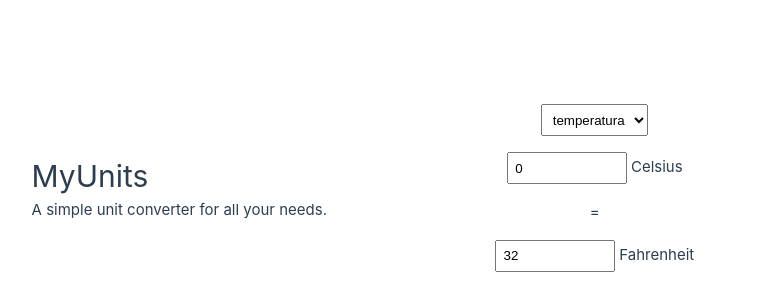
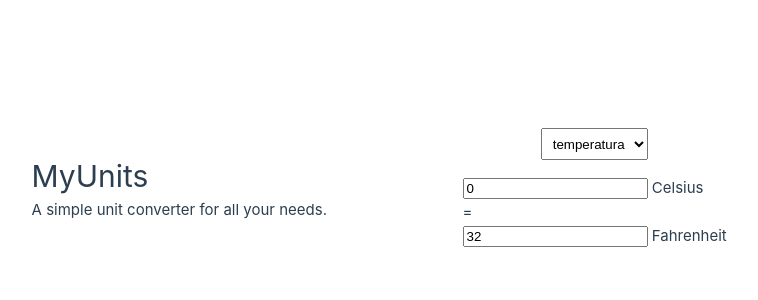
Before and after one commit to IIC3585/2025-1-s1-g8-t3, a Vue app in the folder MyUnits-Vue/: page / in a window 1280 px wide. Shown: the part 212-512 px from the top of the page, without its empty margins (233-991 px from the left). Built offline with nearby package versions, Linux system fonts and the light colour scheme.

Commit message:
Separated Converter component from unit picker

```diff
--- a/MyUnits-Vue/src/components/Converter.vue
+++ b/MyUnits-Vue/src/components/Converter.vue
@@ -1,32 +1,33 @@
 <script>
+import SpecificConverter from './SpecificConverter.vue';
 export default {
+    components: {
+        SpecificConverter
+    },
   data() {
     return {
-      _selectedConversion: 'temperatura',
-      values: {
-        a: 0,
-        b: 32,
-      },
+      // Getter y Setter de tipo de conversion para actualizar también los valores de los inputs
+      selectedConversion: 'temperatura',
       conversionTypes: {
         temperatura: {
-          a_value: 0,
-          b_value: 32,
+          initialA: 0,
+          initialB: 32,
           labelA: 'Celsius',
           labelB: 'Fahrenheit',
           convertAtoB: (c) => (c * 9) / 5 + 32,
           convertBtoA: (f) => ((f - 32) * 5) / 9,
         },
         longitud: {
-          a_value: 0,
-          b_value: 0,
+          initialA: 0,
+          initialB: 0,
           labelA: 'Metros',
           labelB: 'Pies',
           convertAtoB: (m) => m * 3.28084,
           convertBtoA: (ft) => ft / 3.28084,
         },
         peso: {
-          a_value: 0,
-          b_value: 0,
+          initialA: 0,
+          initialB: 0,
           labelA: 'Kilogramos',
           labelB: 'Libras',
           convertAtoB: (kg) => kg * 2.20462,
@@ -38,28 +39,8 @@ export default {
   computed: {
     current() {
       return this.conversionTypes[this.selectedConversion];
-    },
-    selectedConversion: {
-      get() {
-        return this._selectedConversion;
-      },
-      set(value) {
-        this._selectedConversion = value;
-        this.values.a = this.current.a_value;
-        this.values.b = this.current.b_value;
-      }
     }
-  },
-  methods: {
-    setA(event) {
-      this.values.a = parseFloat(event.target.value);
-      this.values.b = this.current.convertAtoB(this.values.a);
-    },
-    setB(event) {
-      this.values.b = parseFloat(event.target.value);
-      this.values.a = this.current.convertBtoA(this.values.b);
-    },
-  },
+  }
 };
 </script>
 
@@ -71,17 +52,15 @@ export default {
       </option>
     </select>
 
-    <div>
-      <input type="number" :value="values.a" @input="setA" />
-      {{ current.labelA }}
-    </div>
-
-    <p>=</p>
-
-    <div>
-      <input type="number" :value="values.b" @input="setB" />
-      {{ current.labelB }}
-    </div>
+    <SpecificConverter
+      :key="selectedConversion"
+      :initialA="current.initialA"
+      :initialB="current.initialB"
+      :labelA="current.labelA"
+      :labelB="current.labelB"
+      :convertAtoB="current.convertAtoB"
+      :convertBtoA="current.convertBtoA"
+    />
   </div>
 </template>
 
--- /dev/null
+++ b/MyUnits-Vue/src/components/SpecificConverter.vue
@@ -0,0 +1,63 @@
+<script>
+export default {
+    name: 'SpecificConverter',
+    props: {
+        initialA: {
+            type: Number,
+            required: true
+        },
+        initialB: {
+            type: Number,
+            required: true
+        },
+        labelA: {
+            type: String,
+            required: true
+        },
+        labelB: {
+            type: String,
+            required: true
+        },
+        convertAtoB: {
+            type: Function,
+            required: true
+        },
+        convertBtoA: {
+            type: Function,
+            required: true
+        }
+    },
+    data() {
+        return {
+            a: this.initialA,
+            b: this.initialB
+        }
+    },
+    methods: {
+        onInputA(event) {
+            this.a = event.target.value;
+            this.b = this.convertAtoB(this.a);
+        },
+        onInputB(event) {
+            this.b = event.target.value;
+            this.a = this.convertBtoA(this.b);
+        }
+    }
+}
+</script>
+
+<template>
+    <div>
+        <div>
+      <input type="number" :value="a" @input="onInputA" />
+      {{ labelA }}
+    </div>
+
+    <p>=</p>
+
+    <div>
+      <input type="number" :value="b" @input="onInputB" />
+      {{ labelB }}
+    </div>
+  </div>
+</template>
```
